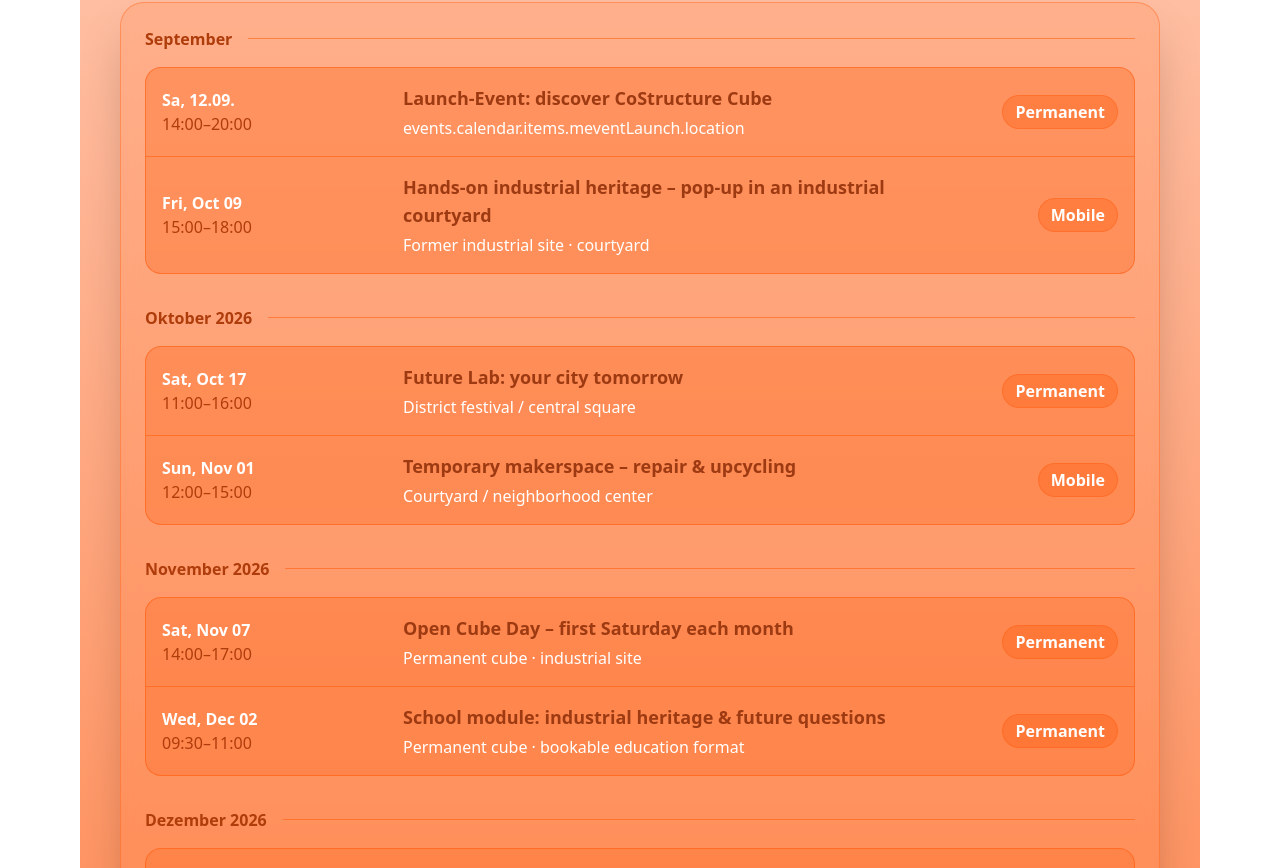
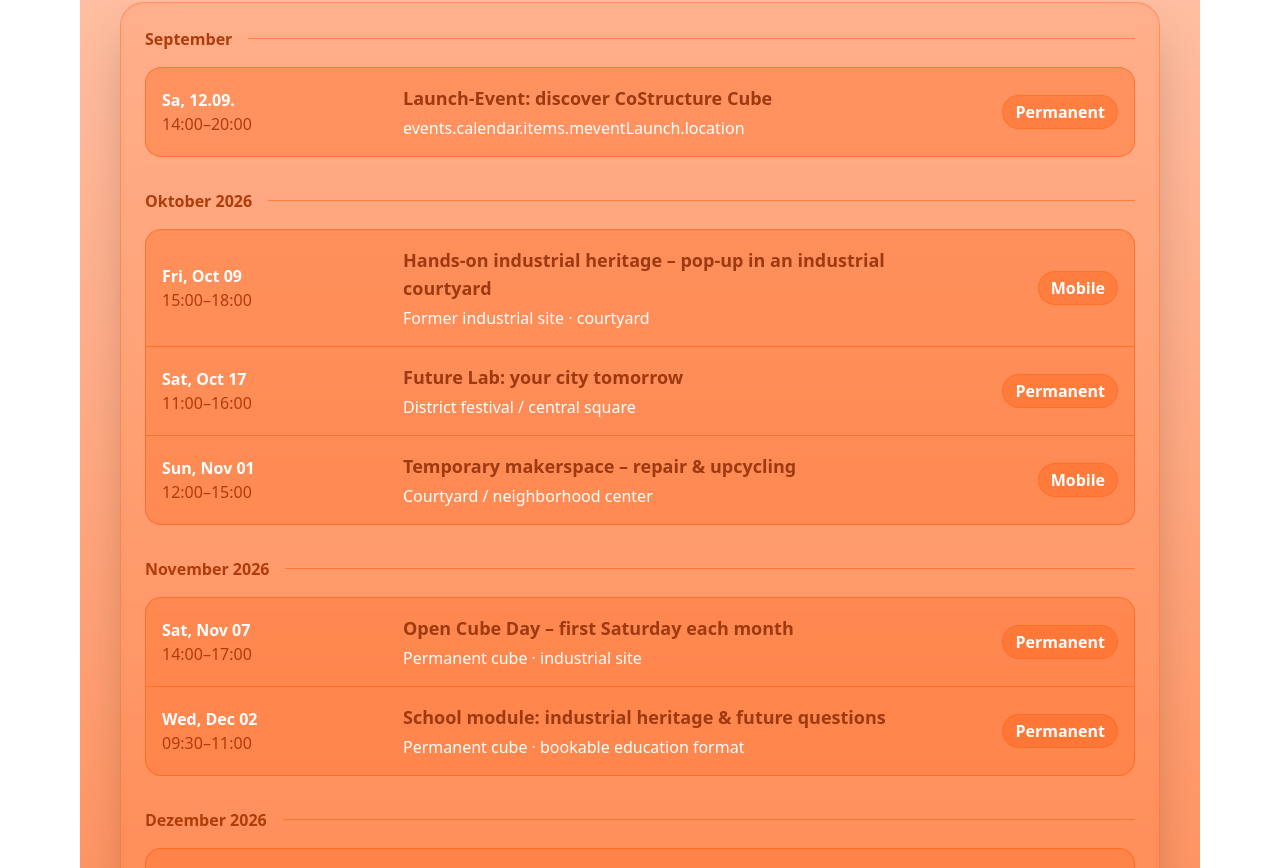
Before and after one commit to LysannHerms/CoStructure, a React (Vite) app: page /CoStructure/events in a window 1280 px wide. Shown: the part 1068-1936 px from the top of the page. Built offline with nearby package versions, Linux system fonts and the light colour scheme.

Commit message:
calender

```diff
--- a/src/features/events/sections/ProgramCalendarSection.tsx
+++ b/src/features/events/sections/ProgramCalendarSection.tsx
@@ -81,8 +81,8 @@
   ];
 
   const groups: Record<string, CalendarItemKeys[]> = {
-    [months[0]]: items.slice(0, 2),
-    [months[1]]: items.slice(2, 4),
+    [months[0]]: items.slice(0, 1),
+    [months[1]]: items.slice(1, 4),
     [months[2]]: items.slice(4, 6),
     [months[3]]: items.slice(6, 8),
   };
```
